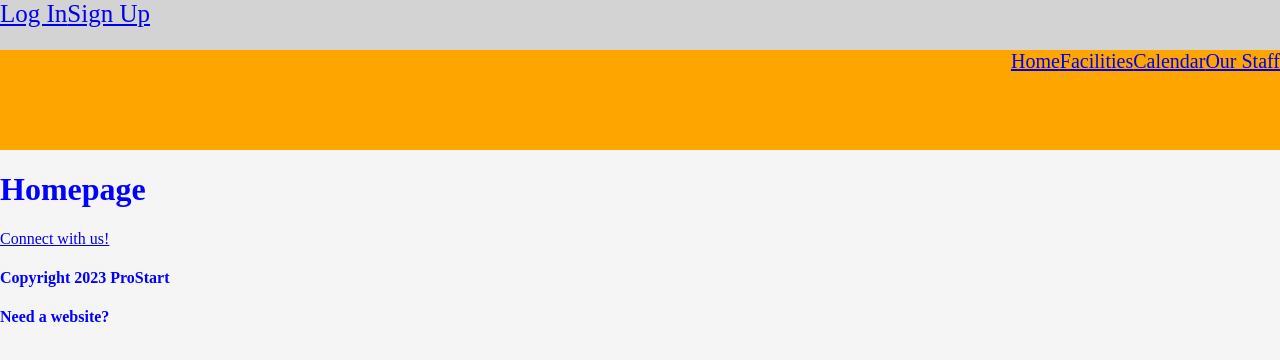
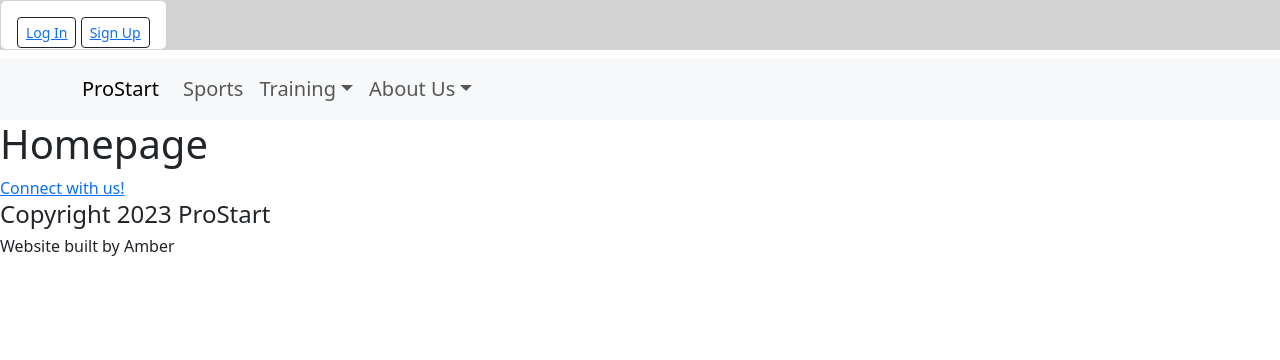
Before and after one commit to armullen/ProStart-Front-End, a React (Create React App) app in the folder prostart/: page / in a window 1280 px wide. Shown: the top 360 px of the page. Built offline with nearby package versions, Linux system fonts and the light colour scheme.

Commit message:
bootstrap working and working on adding to homepage

```diff
--- a/prostart/package.json
+++ b/prostart/package.json
@@ -6,7 +6,9 @@
     "@testing-library/jest-dom": "^5.16.5",
     "@testing-library/react": "^13.4.0",
     "@testing-library/user-event": "^13.5.0",
+    "bootstrap": "^5.3.0",
     "react": "^18.2.0",
+    "react-bootstrap": "^2.8.0",
     "react-dom": "^18.2.0",
     "react-router": "^6.14.1",
     "react-router-dom": "^6.14.1",
--- a/prostart/src/components/Banner.js
+++ b/prostart/src/components/Banner.js
@@ -1,12 +1,21 @@
 import { Link } from 'react-router-dom'
+import Button from 'react-bootstrap/Button'
+import Card from 'react-bootstrap/Card'
+// import Container from 'react-bootstrap/Container'
 
 function Banner() {
     return(
-        <div className="banner">
-            <div className='bannerlinks'>
-                <Link to='/login'>Log In</Link>
-                <Link to='/signup'>Sign Up</Link>
-            </div>
+        <div className="mb-2">
+                <Card>
+                    <Card.Body>
+                        <Button variant='outline-dark' size='sm'>
+                            <Link to='/login'>Log In</Link>
+                        </Button>{' '}
+                        <Button variant='outline-dark' size='sm'>
+                            <Link to='/signup'>Sign Up</Link>
+                        </Button>{' '}
+                    </Card.Body>
+                </Card>
         </div>
     )
 }
--- a/prostart/src/components/Footer.js
+++ b/prostart/src/components/Footer.js
@@ -5,7 +5,7 @@ function Footer () {
         <div className='socials'>
             <Link to='/contactus'>Connect with us!</Link>
             <h4>Copyright 2023 ProStart</h4>
-            <h4>Need a website?</h4>
+            <h6>Website built by Amber</h6>
         </div>
     )
 }
--- a/prostart/src/components/Header.js
+++ b/prostart/src/components/Header.js
@@ -1,16 +1,37 @@
-import { Link } from 'react-router-dom'
+// import { Link } from 'react-router-dom'
+import Container from 'react-bootstrap/Container';
+import Nav from 'react-bootstrap/Nav';
+import Navbar from 'react-bootstrap/Navbar';
+import NavDropdown from 'react-bootstrap/NavDropdown';
 
 function Header() {
-    return(
-        <div className="header">
-            <nav className='navBar'>
-                <Link to='/'>Home</Link>
-                <Link to='/facilities'>Facilities</Link>
-                <Link to='/calendar'>Calendar</Link>
-                <Link to='/ourstaff'>Our Staff</Link>
-            </nav>
-        </div>
-    )
+  return (
+    <Navbar expand="lg" className="bg-body-tertiary">
+      <Container>
+        <Navbar.Brand href="/">ProStart</Navbar.Brand>
+        <Navbar.Toggle aria-controls="basic-navbar-nav" />
+        <Navbar.Collapse id="basic-navbar-nav">
+          <Nav className="me-auto">
+            <Nav.Link href="/sports">Sports</Nav.Link>
+            <NavDropdown title="Training" id="facilities-nav-dropdown">
+            <NavDropdown.Item href="/facilities">Facilites</NavDropdown.Item>
+            <NavDropdown.Item href="/calendar">Calendar</NavDropdown.Item>
+            <NavDropdown.Item href="/camps">Camps</NavDropdown.Item>
+            </NavDropdown>
+            <NavDropdown title="About Us" id="aboutUs-nav-dropdown">
+              <NavDropdown.Item href="/ourstaff">Our Staff</NavDropdown.Item>
+              <NavDropdown.Item href="/photos">
+                Photos
+              </NavDropdown.Item>
+              <NavDropdown.Item href="/contactus">
+                Contact Us
+              </NavDropdown.Item>
+            </NavDropdown>
+          </Nav>
+        </Navbar.Collapse>
+      </Container>
+    </Navbar>
+  );
 }
 
 export default Header;
--- a/prostart/src/index.css
+++ b/prostart/src/index.css
@@ -16,13 +16,10 @@ nav {
   font-size: 20px;
 }
 
-.banner{
+.mb-2{
   background-color: lightgrey;
   height: 50px;
   display: flex;
-}
-.bannerlinks{
-  font-size: 25px;
 }
 
 .header{
```
Also changed, not shown: prostart/src/App.js (+5 -4 lines), 1 other file (tests, documents, lock files or other folders).
